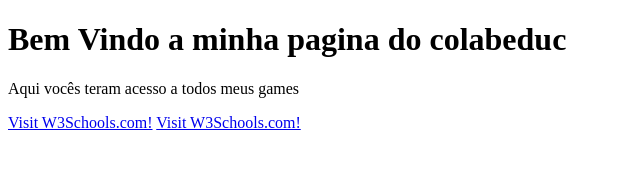
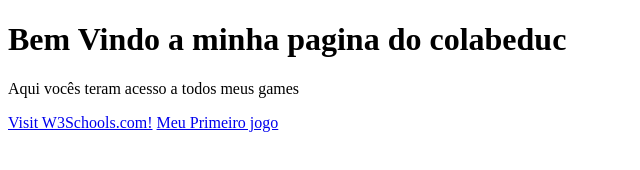
Before and after one commit to mayconguilherme/mayconguilherme.github.io, a plain HTML site: page index.html in a window 1280 px wide. Shown: the full height of the page, 0-640 px from the left. Drawn offline with Linux system fonts and the light colour scheme.

Commit message:
Update index.html

```diff
--- a/index.html
+++ b/index.html
@@ -8,7 +8,7 @@
     <h1>Bem Vindo a minha pagina do colabeduc</h1>
     <p>Aqui vocês teram acesso a todos meus games</p>
      <a href="https://www.w3schools.com/">Visit W3Schools.com!</a>
-     <a href="https://mayconguilherme.github.io/calculoestrategia/.">Visit W3Schools.com!</a>
+     <a href="https://mayconguilherme.github.io/calculoestrategia/.">Meu Primeiro jogo</a>
 
    </body>
 </html>
```
